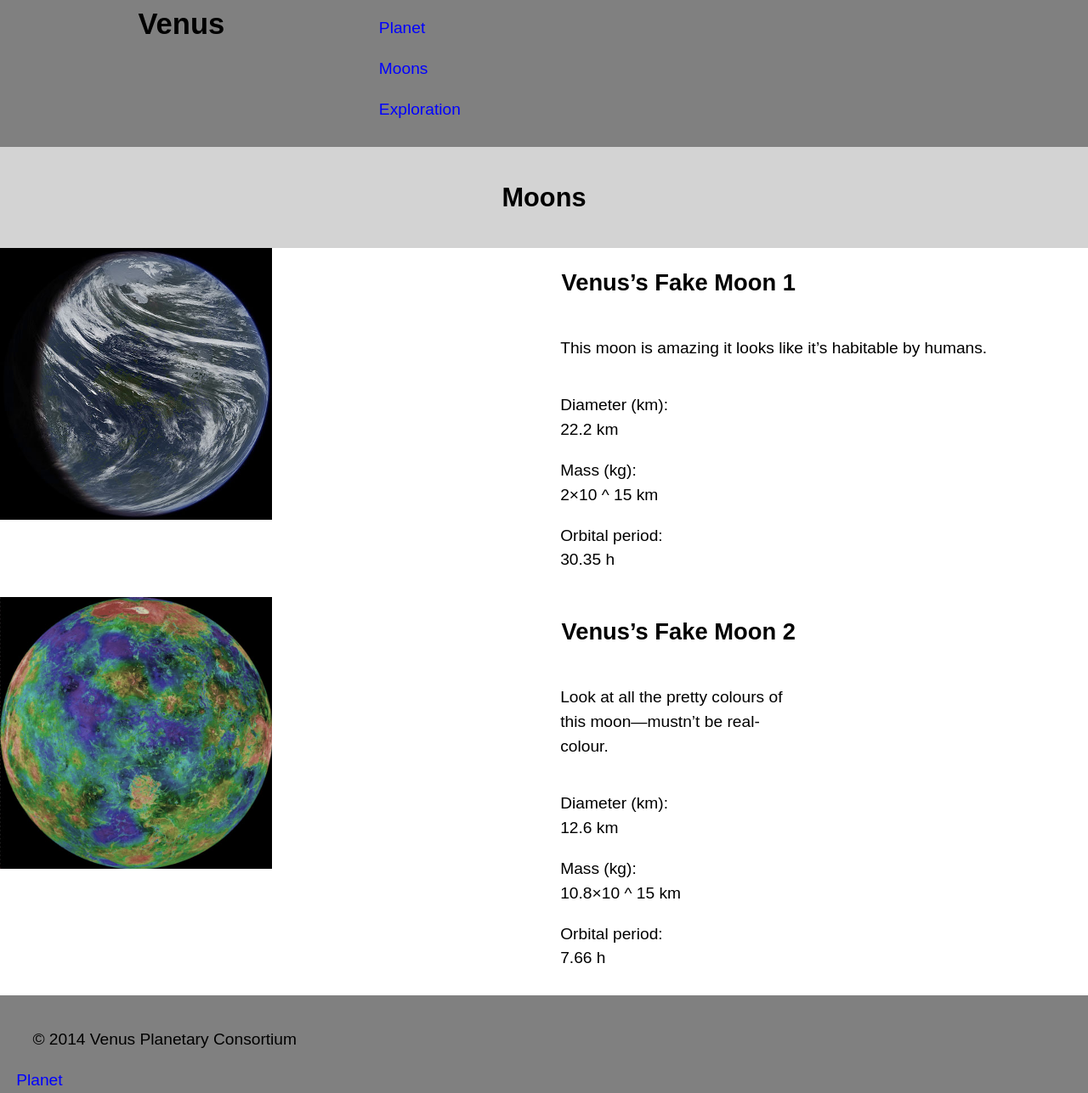
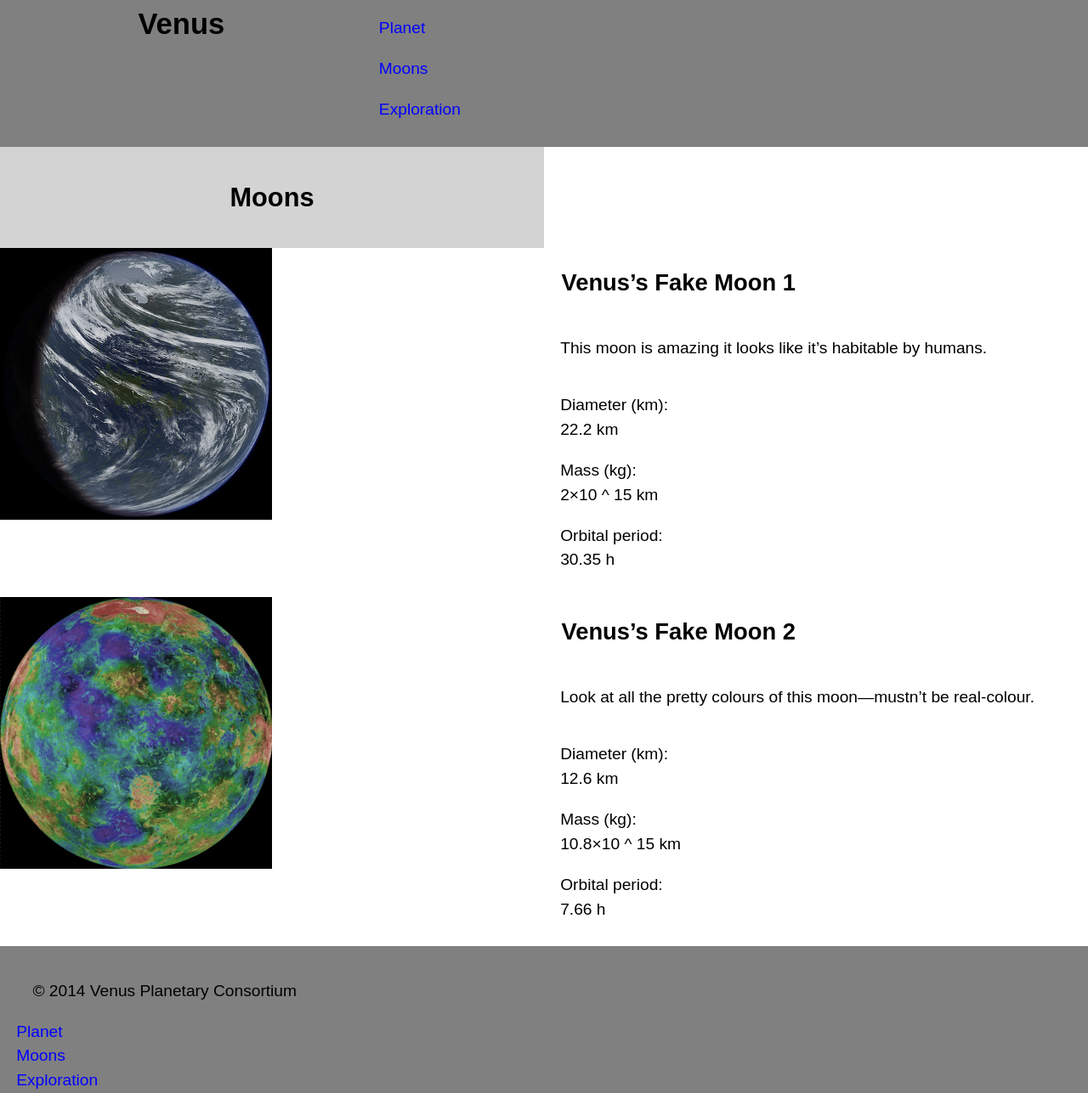
Before and after one commit to Chan0369/dsn1675-planet-website, a plain HTML site: page moons.html in a window 1280 px wide. Shown: the top 1287 px of the page at 85% size. Drawn offline with Linux system fonts and the light colour scheme.

```diff
--- a/moons.html
+++ b/moons.html
@@ -30,7 +30,7 @@
 
   <main>
     <div class="grid">
-      <div class="unit xs-1 s-1 m-1 l-1">
+      <div class="unit xs-1 s-1 m-1 l-1-2">
         <h2>Moons</h2>
       </div>
     </div>
@@ -64,7 +64,7 @@
         </div>
       </div>
 
-        <div class="unit xs-1 s-1 m-1-2 l-1-4">
+        <div class="unit xs-1 s-1 m-1-2 l-1-2">
           <h3>Venus’s Fake Moon 2</h3>
           <p>Look at all the pretty colours of this moon—mustn’t be real-colour.</p>
             <dl>
```
Also changed, not shown: index.html (+1 -1 lines), images/mariner-2.jpg (added), images/pioneer.jpg (added), images/venus-phases.jpg (added), images/veritas.jpg (added), images/vise.jpg (added).
